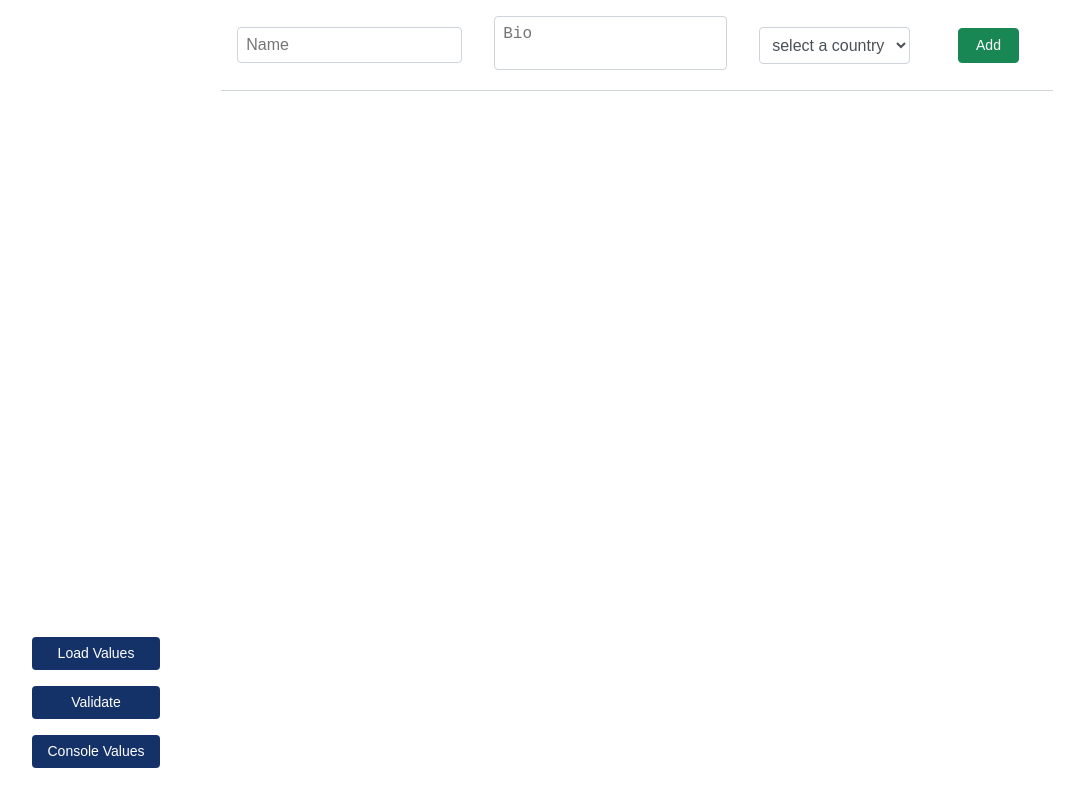
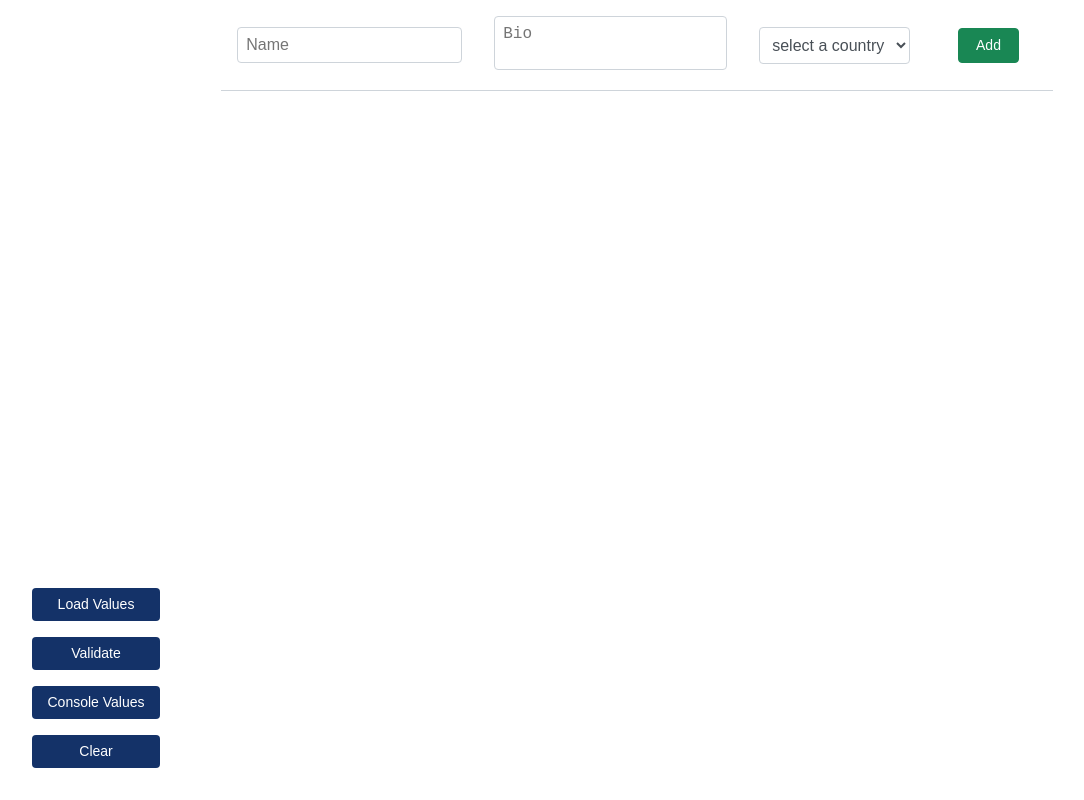
Before and after one commit to AkshayGit17/Dynamic-Form-Inputs, a React (Create React App) app: page / in a window 1280 px wide. Shown: the whole page, without its empty margins (8-1092 px from the left). Built offline with nearby package versions, Linux system fonts and the light colour scheme.

Commit message:
added initial state

```diff
--- a/src/App.js
+++ b/src/App.js
@@ -7,8 +7,7 @@ import styles from "./App.module.css";
 
 import data from "./data.json";
 
-function App() {
-  const [inputRowList, setInputRowList] = useState([
+const initialState = [
   {
     id: uuidv4(),
     name: {
@@ -35,7 +34,10 @@ function App() {
       requiredMessage: "Please select country",
     },
   },
-  ]);
+];
+
+function App() {
+  const [inputRowList, setInputRowList] = useState(initialState);
   const [isLoaded, setIsLoaded] = useState(false);
 
   const validate = () => {
@@ -90,6 +92,7 @@ function App() {
   useEffect(() => {
     if (isLoaded) {
       setValues();
+      setIsLoaded(false);
     }
   }, [isLoaded]);
 
@@ -125,6 +128,13 @@ function App() {
         >
           Console Values
         </button>
+        <button
+          className={styles.btn}
+          style={{ background: "#143268" }}
+          onClick={() => setInputRowList(initialState)}
+        >
+          Clear
+        </button>
       </div>
     </div>
   );
```
Lines whose indentation alone changed are shown as unchanged.
